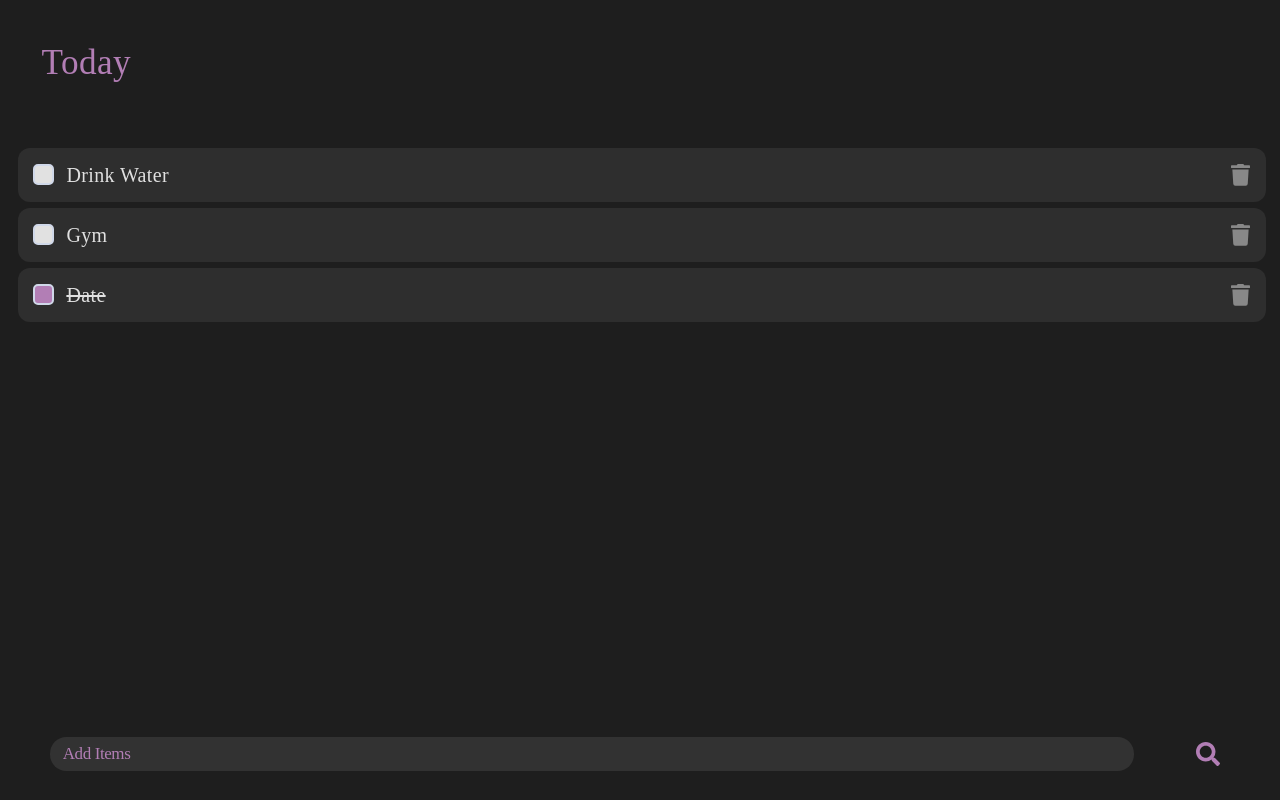
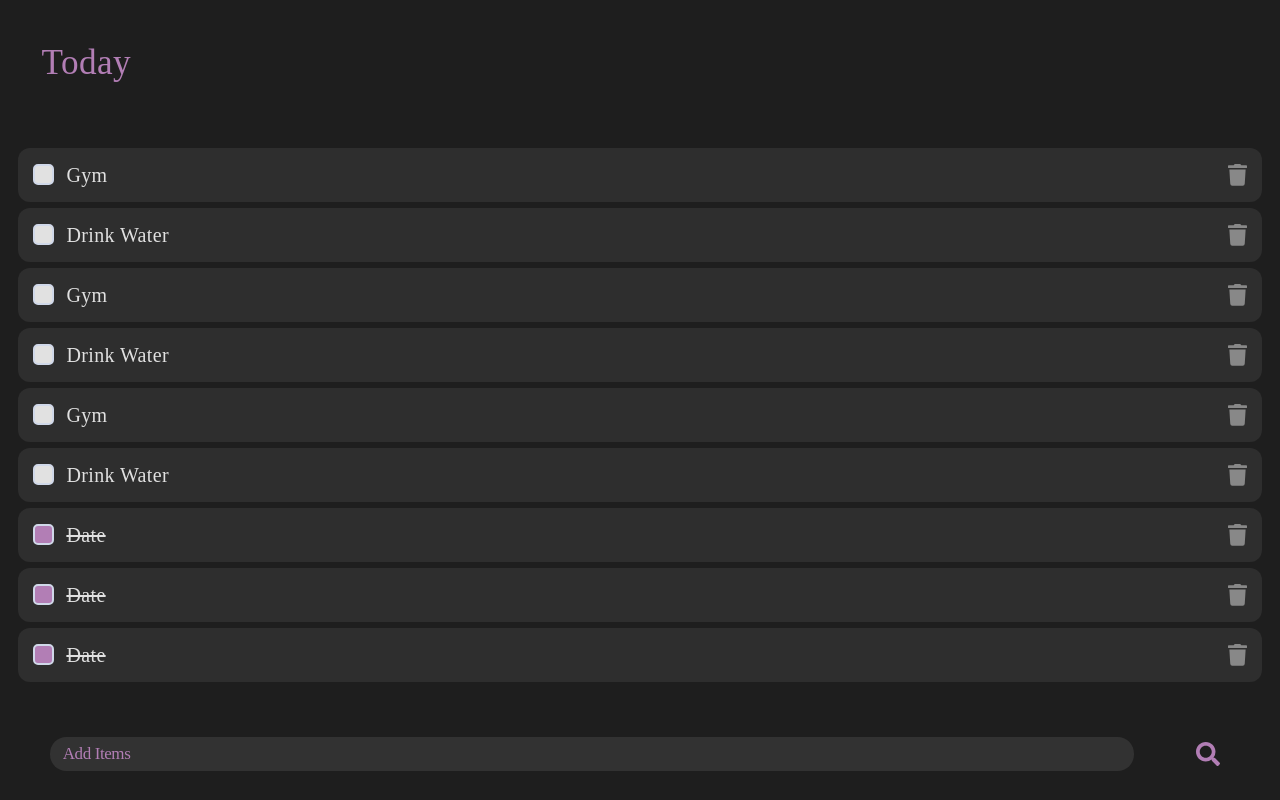
Before and after one commit to Re9iNee/Angular-Todo-List, a plain HTML site: page sketched.html in a window 1280 px wide. Drawn offline with nearby package versions, Linux system fonts and the light colour scheme; some packages are replaced by stand-ins of ours; a web font is replaced by a local one.

Commit message:
fixed overflow problem on many tasks

```diff
--- a/sketched.html
+++ b/sketched.html
@@ -17,7 +17,7 @@
         <header>Today</header>
         <main class="tasks">
             <section class="task animate-repeat"
-                ng-repeat="task in taskLists | orderBy: 'created' : true | filter: searchTerm">
+                ng-repeat="task in taskLists | orderBy: 'checked' : false | filter: searchTerm">
                 <section class="center">
                     <section class="iconTouchTarget" ng-click="task.checked = !(task.checked)">
                         <input type="checkbox" id="" ng-model="task.checked" ng-click="stopPropagation($event)">
@@ -89,7 +89,38 @@
             checked: false,
             favourite: true,
             created: 1606046846005,
-        }];
+        },
+        {
+            title: "Date",
+            checked: true,
+            favourite: false,
+            created: 1605787618219
+        }, {
+            title: "Gym",
+            checked: false,
+            favourite: false,
+            created: 1606046846005,
+        }, {
+            title: "Drink Water",
+            checked: false,
+            favourite: true,
+            created: 1606046846005,
+        },{
+            title: "Date",
+            checked: true,
+            favourite: false,
+            created: 1605787618219
+        }, {
+            title: "Gym",
+            checked: false,
+            favourite: false,
+            created: 1606046846005,
+        }, {
+            title: "Drink Water",
+            checked: false,
+            favourite: true,
+            created: 1606046846005,
+        },];
 
 
         $scope.addTask = (title) => {
--- a/style.css
+++ b/style.css
@@ -46,7 +46,8 @@ body {
 
 .tasks {
     display: flex;
-    flex-direction: column;
+    flex-direction: row;
+    align-content: start;
     align-items: flex-start;
     flex-wrap: wrap;
     flex-grow: 1;
```
